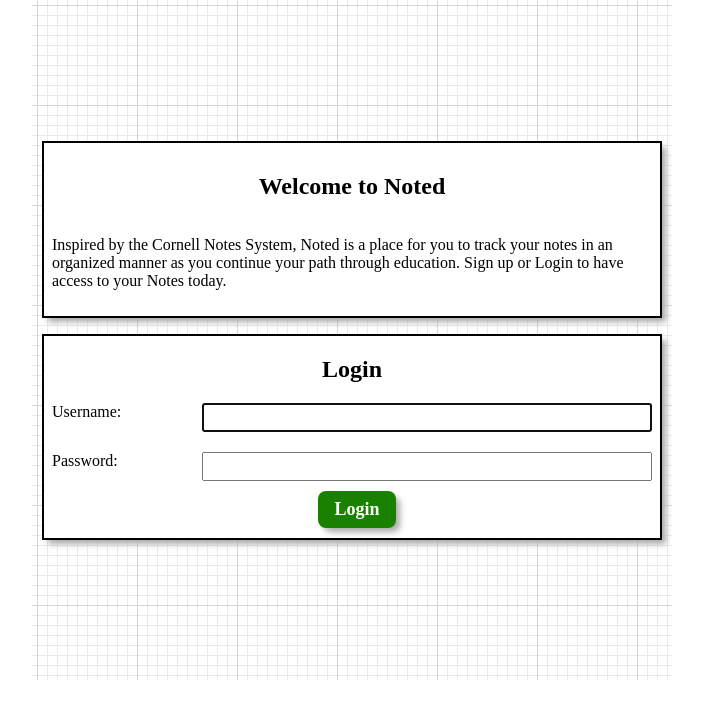
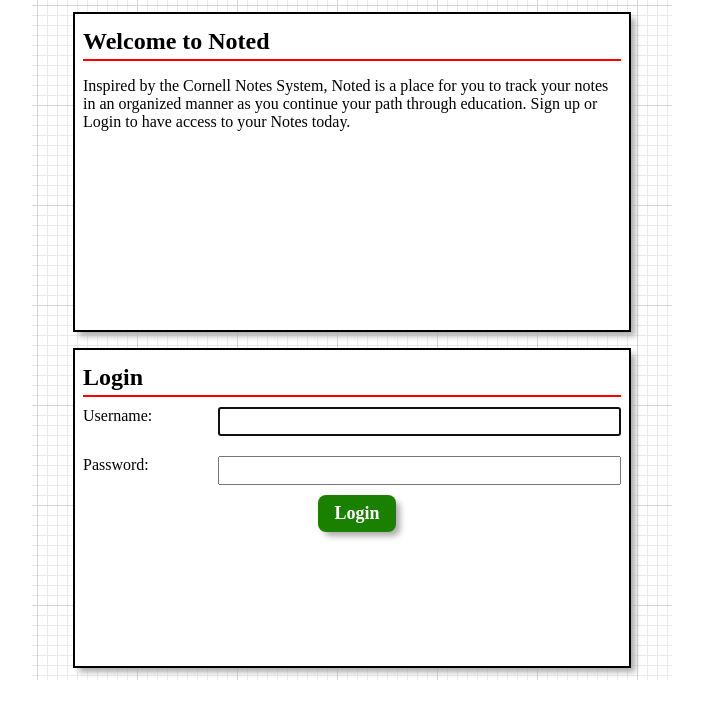
Before and after one commit to Reizor-75/Noted, a Django app: page / in a window 1280 px wide. Shown: the part 46-765 px from the top of the page, without its empty margins (288-991 px from the left). Run offline with Django 4.2, Linux system fonts and the light colour scheme; some libraries are stand-ins or nearby versions; some web fonts are replaced.

Commit message:
update home template styling

```diff
--- a/main_app/static/css/base.css
+++ b/main_app/static/css/base.css
@@ -41,9 +41,11 @@ body {
   --font-reg: 1.6rem;
   --card-border-radius: 6px;
 }
+
 i{
   color: var(--button-hover-color);
 }
+
 header {
   width: 100%;
   background: var(--main);
--- a/main_app/static/css/home.css
+++ b/main_app/static/css/home.css
@@ -5,16 +5,23 @@ main{
 }
 
 main > section {
-  width: 100%;
+  width: 90%;
+  height: 40vh;
   padding: 10px 8px;
   margin: 8px 0;
   display: flex;
-  align-items: center;
-  justify-content: center;
   flex-direction: column;
   background-color: white;
   border: solid 2px black;
   box-shadow: var(--card-box-shadow);
+}
+
+h1{
+  width: 100%;
+  font-size: var(--font-xl);
+  margin: 0;
+  padding:4px 0;
+  border-bottom: solid 2px red;
 }
 
 .login {
@@ -23,11 +30,6 @@ main > section {
   justify-content: center;
   align-items: center;
   width: 100%;
-}
-
-.login h1 {
-  font-size: var(--font-xl);
-  margin: 10px 0;
 }
 
 .login > p {
--- a/main_app/templates/home.html
+++ b/main_app/templates/home.html
@@ -8,7 +8,7 @@
 {% block content %}
 
 <section class="about-container">
-  <div class="page-header">
+  <div class="card">
     <h1>Welcome to Noted</h1>
   </div>
   <p class="page-content">
```
